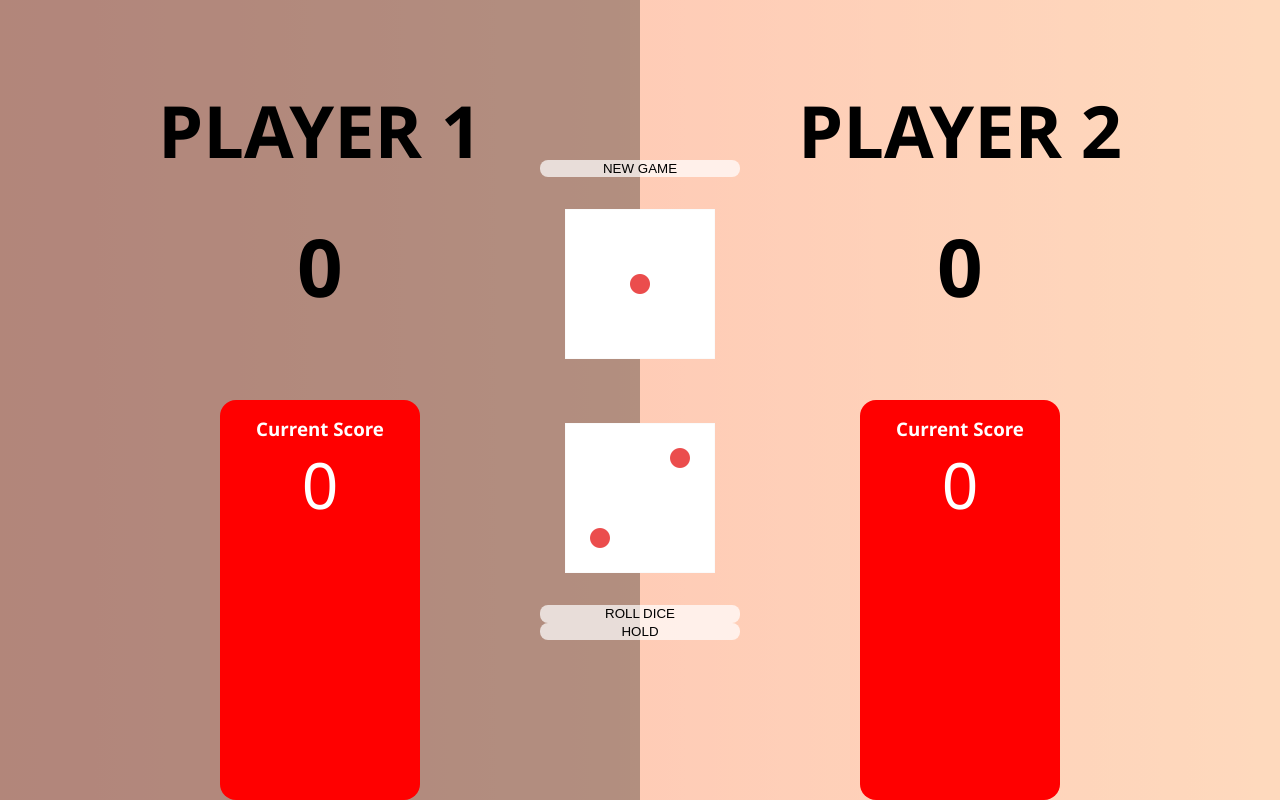
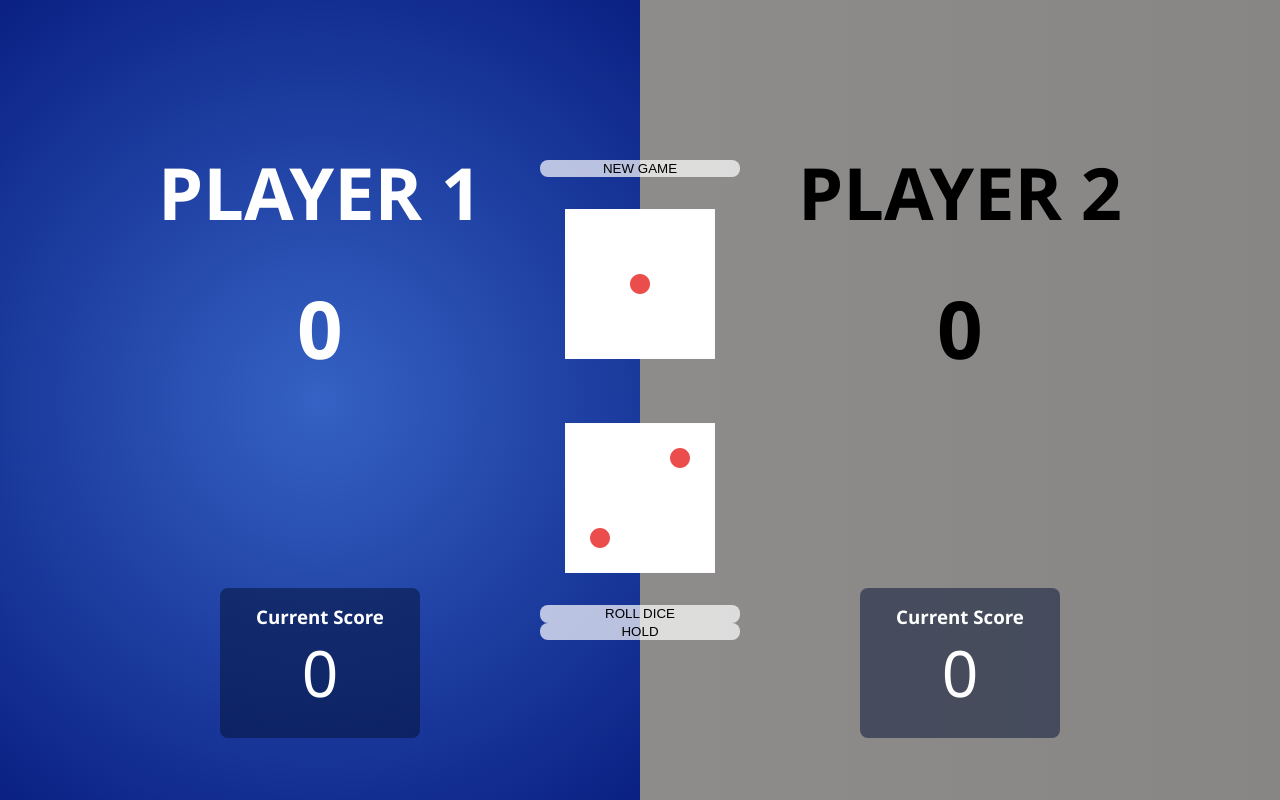
Before and after one commit to expozonee/roll-dice-game, a React (Vite) app: page / in a window 1280 px wide. Built offline with nearby package versions, Linux system fonts and the light colour scheme.

Commit message:
updated the design and fixed the components files names

```diff
--- a/src/components/GameButtons/GameButtons.tsx
+++ b/src/components/GameButtons/GameButtons.tsx
@@ -1,51 +1,38 @@
+import "./GameButtons.css";
 import { useState } from "react";
-import "./GameButtons.css";
-import {
-  currentPlayerIndex,
-  PlayerScoreType,
-} from "../GameDashboard/GameDashboard";
 
-type GameButtonsProps = {
-  currentPlayer: number;
-  setPlayersScore: React.Dispatch<React.SetStateAction<PlayerScoreType[]>>;
-  changePlayer: React.Dispatch<React.SetStateAction<currentPlayerIndex>>;
-};
+// types
+import type { GameButtonsProps } from "../../types/GameButtonsProps";
 
 export default function GameButtons({
   currentPlayer,
   setPlayersScore,
   changePlayer,
 }: GameButtonsProps) {
-  const [diceOne, setDiceOne] = useState<number | undefined>(1);
-  const [diceTwo, setDiceTwo] = useState<number | undefined>(2);
+  const [dices, setDices] = useState({
+    diceOne: 1,
+    diceTwo: 2,
+  });
 
-  return (
-    <div className="game-buttons">
-      <button>New Game</button>
-      <img src={`images/dice-${diceOne}.png`} alt="dice-image" />
-      <img src={`images/dice-${diceTwo}.png`} alt="dice-image" />
-
-      <button
-        onClick={() => {
+  function RollDiceHandleClick() {
     const randomNumber1 = Math.floor(Math.random() * 6) + 1;
     const randomNumber2 = Math.floor(Math.random() * 6) + 1;
-          setDiceOne(randomNumber1);
-          setDiceTwo(randomNumber2);
+
+    setDices({
+      diceOne: randomNumber1,
+      diceTwo: randomNumber2,
+    });
+
     setPlayersScore((prev) => {
       const playersScore = [...prev];
-            console.log(`Before Update: ${JSON.stringify(playersScore)}`);
       playersScore[currentPlayer - 1].currentScore +=
         randomNumber1 + randomNumber2;
-            console.log(`After Update: ${JSON.stringify(playersScore)}`);
 
       return playersScore;
     });
-        }}
-      >
-        Roll Dice
-      </button>
-      <button
-        onClick={() => {
+  }
+
+  function HoldBtnHandleClick() {
     setPlayersScore((prev) => {
       const playersScore = [...prev];
       playersScore[currentPlayer - 1].score =
@@ -54,11 +41,18 @@ export default function GameButtons({
       playersScore[currentPlayer - 1].currentScore = 0;
       return playersScore;
     });
+
     changePlayer(currentPlayer === 1 ? 2 : 1);
-        }}
-      >
-        Hold
-      </button>
+  }
+
+  return (
+    <div className="game-buttons">
+      <button>New Game</button>
+      <img src={`images/dice-${dices.diceOne}.png`} alt="dice-image" />
+      <img src={`images/dice-${dices.diceTwo}.png`} alt="dice-image" />
+
+      <button onClick={RollDiceHandleClick}>Roll Dice</button>
+      <button onClick={HoldBtnHandleClick}>Hold</button>
     </div>
   );
 }
--- a/src/components/GameDashboard/GameDashboard.tsx
+++ b/src/components/GameDashboard/GameDashboard.tsx
@@ -1,13 +1,11 @@
+import "./GameDashboard.css";
 import { useState } from "react";
 import PlayerCard from "../PlayerCard/PlayerCard";
-import "./GameDashboard.css";
 import GameButtons from "../GameButtons/GameButtons";
 
-export type PlayerScoreType = {
-  playerId: number;
-  score: number;
-  currentScore: number;
-};
+// types
+import type { PlayerScoreType } from "../../types/PlayerScoreType";
+import type { CurrentPlayerIndex } from "../../types/currentPlayerIndex";
 
 const playersData = [
   {
@@ -19,8 +17,6 @@ const playersData = [
     name: "Player 2",
   },
 ];
-
-export type currentPlayerIndex = 1 | 2;
 
 export default function GameDashboard() {
   const [playersScore, setPlayersScore] = useState<PlayerScoreType[]>([
@@ -35,9 +31,7 @@ export default function GameDashboard() {
       currentScore: 0,
     },
   ]);
-  const [currentPlayer, setCurrentPlayer] = useState<currentPlayerIndex>(1);
-
-  // console.log(playersScore);
+  const [currentPlayer, setCurrentPlayer] = useState<CurrentPlayerIndex>(1);
 
   return (
     <section>
--- a/src/components/PlayerCard/PlayerCard.css
+++ b/src/components/PlayerCard/PlayerCard.css
@@ -6,6 +6,11 @@
   height: 100vh;
 }
 
-.card > * {
+.card.active {
+  background-image: radial-gradient(circle at center, #3562c4, #0a2083);
+  color: white;
+}
+
+.card > *:not(:last-child) {
   height: 50%;
 }
--- a/src/components/PlayerCard/PlayerCard.tsx
+++ b/src/components/PlayerCard/PlayerCard.tsx
@@ -1,5 +1,5 @@
-import PlayerScore from "./PlayerScore";
-import PlayerHeader from "./PlayerHeader";
+import PlayerScore from "./PlayerCurrentScore";
+import PlayerCardHeader from "./PlayerCardHeader";
 import "./PlayerCard.css";
 
 type PlayerCardProps = {
@@ -22,9 +22,9 @@ export default function PlayerCard({
   return (
     <div
       style={{ backgroundColor: isCurrentPlayer ? "rgba(0,0,0,0.3)" : "" }}
-      className="card"
+      className={`card ${isCurrentPlayer ? "active" : ""}`}
     >
-      <PlayerHeader title={title} score={playersScore.score} />
+      <PlayerCardHeader title={title} score={playersScore.score} />
       <PlayerScore score={playersScore.currentScore} />
     </div>
   );
--- /dev/null
+++ b/src/components/PlayerCard/PlayerCardHeader.tsx
@@ -0,0 +1,16 @@
+import "./PlayerCardHeader.css";
+
+// types
+import type { PlayerCardHeaderProps } from "../../types/PlayerCardHeaderProps";
+
+export default function PlayerCardHeader({
+  title,
+  score,
+}: PlayerCardHeaderProps) {
+  return (
+    <div className="p-header">
+      <h2 className="player-title">{title}</h2>
+      <h2 className="player-score">{score ? score : 0}</h2>
+    </div>
+  );
+}
--- a/src/components/PlayerCard/PlayerScore.css
+++ b/src/components/PlayerCard/PlayerCurrentScore.css
@@ -1,11 +1,12 @@
 .current-score {
-  background-color: red;
+  background-color: rgba(2, 17, 51, 0.5);
+
   height: 150px;
   width: 200px;
   color: white;
   padding: 1rem 2rem;
   text-align: center;
-  border-radius: 1rem;
+  border-radius: 0.5rem;
 }
 
 p {
--- /dev/null
+++ b/src/components/PlayerCard/PlayerCurrentScore.tsx
@@ -0,0 +1,13 @@
+import "./PlayerCurrentScore.css";
+
+// types
+import type { PlayerCurrentScoreProps } from "../../types/PlayerCurrentScoreProps";
+
+export default function PlayerCurrentScore({ score }: PlayerCurrentScoreProps) {
+  return (
+    <div className="current-score">
+      <h3>Current Score</h3>
+      <p>{score}</p>
+    </div>
+  );
+}
--- a/src/components/PlayerCard/PlayerHeader.tsx
+++ /dev/null
@@ -1,15 +0,0 @@
-import "./PlayerHeader.css";
-
-type PlayerHeaderProps = {
-  title: string;
-  score: number;
-};
-
-export default function PlayerHeader({ title, score }: PlayerHeaderProps) {
-  return (
-    <div className="p-header">
-      <h2 className="player-title">{title}</h2>
-      <h2 className="player-score">{score ? score : 0}</h2>
-    </div>
-  );
-}
--- a/src/components/PlayerCard/PlayerScore.tsx
+++ /dev/null
@@ -1,14 +0,0 @@
-import "./PlayerScore.css";
-
-type PlayerScoreProps = {
-  score: number;
-};
-
-export default function PlayerScore({ score }: PlayerScoreProps) {
-  return (
-    <div className="current-score">
-      <h3>Current Score</h3>
-      <p>{score}</p>
-    </div>
-  );
-}
--- a/src/index.css
+++ b/src/index.css
@@ -12,7 +12,7 @@ body {
   align-items: center;
   height: 100vh;
   width: 100%;
-  background-image: linear-gradient(to right, #ff7e5f, #feb47b);
+  background-image: linear-gradient(to right, #252525, #110d0a);
   font-family: "Segoe UI", Tahoma, Geneva, Verdana, sans-serif;
 }
 
```
Also changed, not shown: src/components/PlayerCard/PlayerCardHeader.css (renamed from src/components/PlayerCard/PlayerHeader.css). Lines whose indentation alone changed are shown as unchanged.
